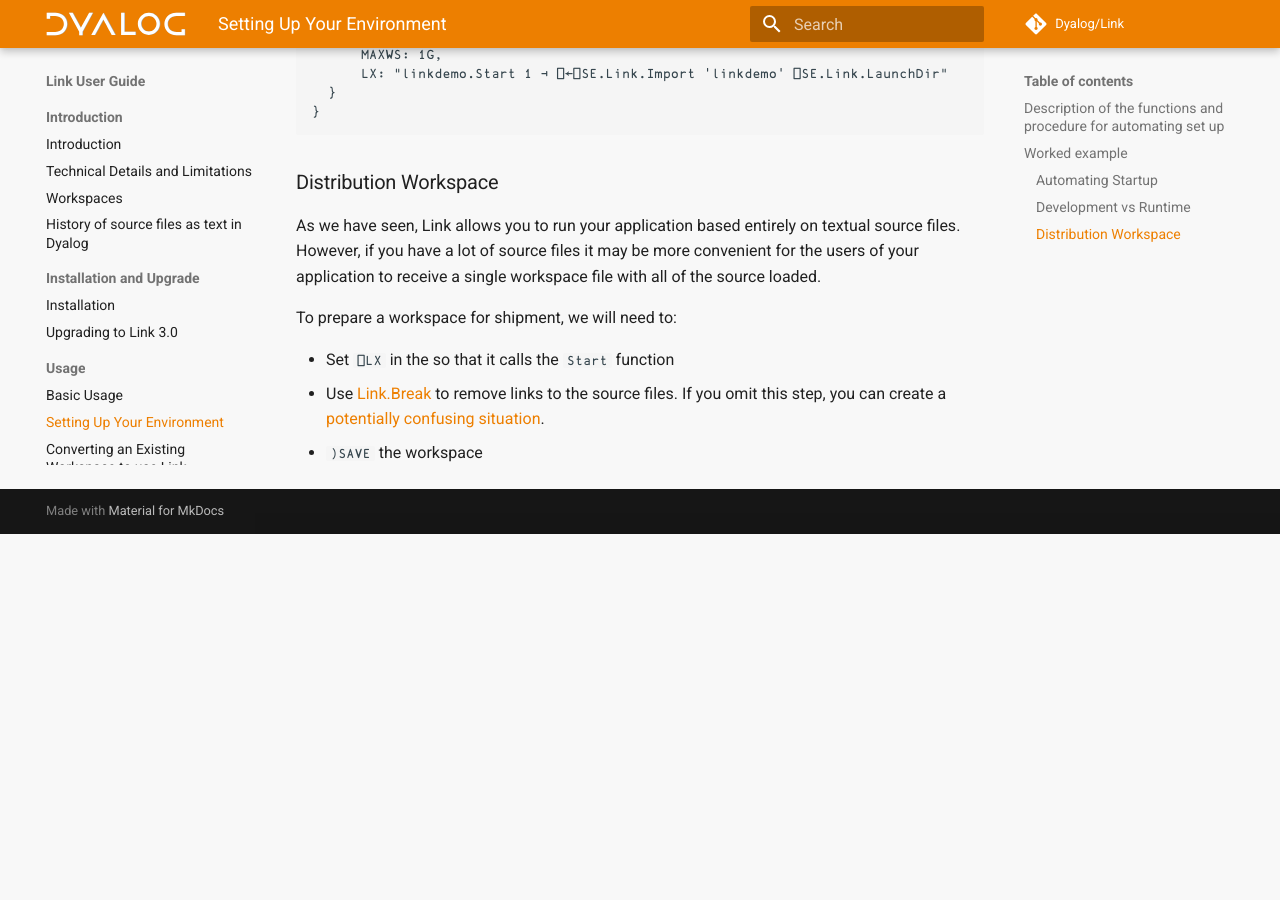
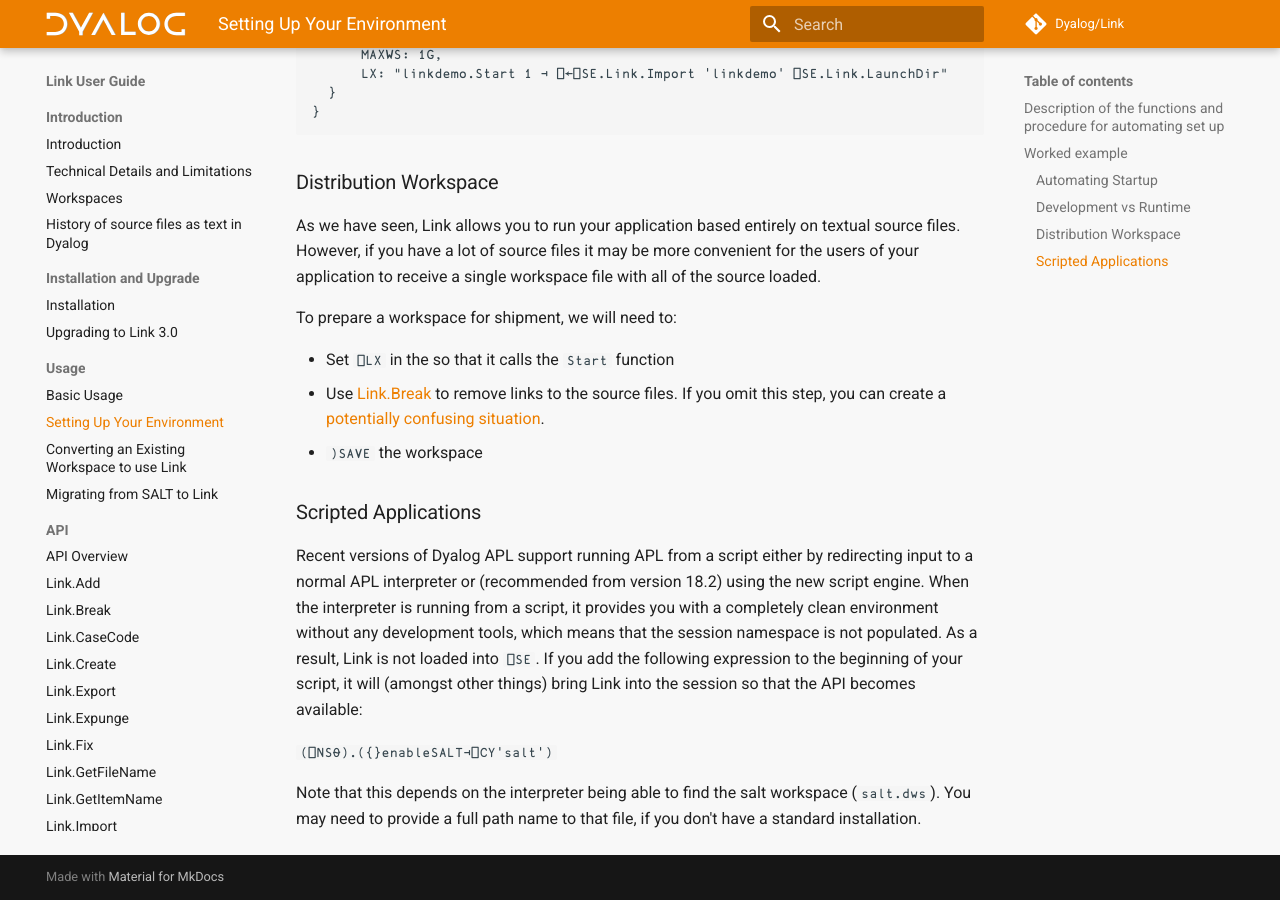
Before and after one commit to Dyalog/link, an MkDocs documentation site: the page built from docs/Usage/Setup.md, in a window 1280 px wide and 900 px high, scrolled down 2790 px. Built offline with MkDocs 1.6.1 and Material for MkDocs 9.7.7, drawn with Linux system fonts in a browser that asks for light colours; comment, search, counter and statistics services are not loaded; before the commit the page ends 3324 px from its top, so only the background shows below that.

Commit message:
Instructions for using API in "scripted" sessions

```diff
--- a/docs/Usage/Setup.md
+++ b/docs/Usage/Setup.md
@@ -109,3 +109,11 @@
 * Set `⎕LX` in the so that it calls the `Start` function
 * Use [Link.Break](../API/Link.Break.md) to remove links to the source files. If you omit this step, you can create a [potentially confusing situation](../Discussion/Workspaces.md/#saving-workspaces-containing-links).
 * `)SAVE` the workspace
+
+### Scripted Applications
+
+Recent versions of Dyalog APL support running APL from a script either by redirecting input to a normal APL interpreter or (recommended from version 18.2) using the new script engine. When the interpreter is running from a script, it provides you with a completely clean environment without any development tools, which means that the session namespace is not populated. As a result, Link is not loaded into `⎕SE`. If you add the following expression to the beginning of your script, it will (amongst other things) bring Link into the session so that the API becomes available:
+
+`(⎕NS⍬).({}enableSALT⊣⎕CY'salt')`
+
+Note that this depends on the interpreter being able to find the salt workspace (`salt.dws`). You may need to provide a full path name to that file, if you don't have a standard installation.
```
